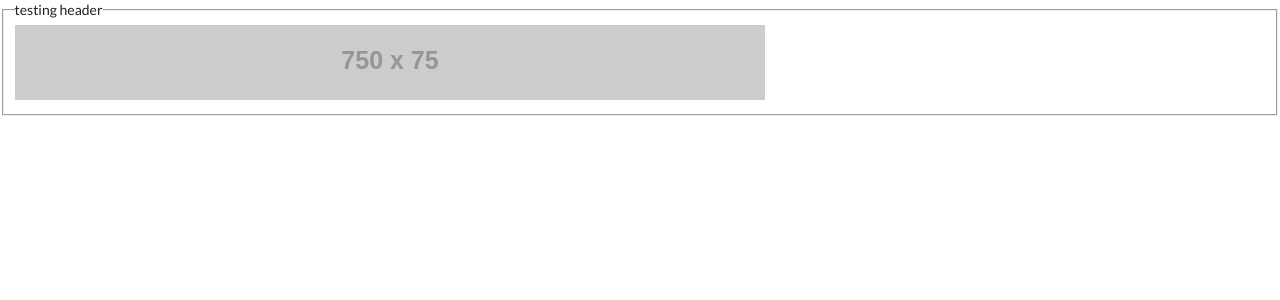
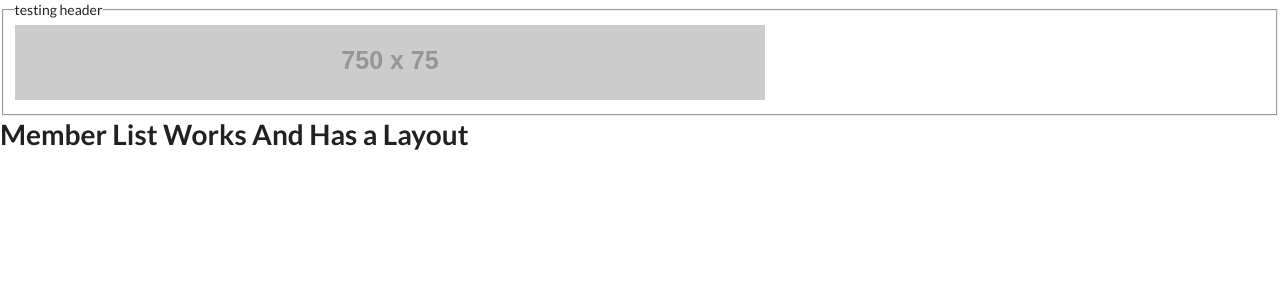
Before and after one commit to MelbourneMakerSpace/Tonic-Old, an Angular app: page /members in a window 1280 px wide. Before the commit this address led to /. Shown: the top 300 px of the page. Built offline with nearby package versions, Linux system fonts and the light colour scheme.

Commit message:
add memberlist

```diff
--- a/src/app/app-routing.module.ts
+++ b/src/app/app-routing.module.ts
@@ -2,6 +2,7 @@ import { NgModule } from "@angular/core";
 import { Routes, RouterModule } from "@angular/router";
 import { LoginComponent } from "./components/login/login.component";
 import { MemberEditComponent } from "./components/member-edit/member-edit.component";
+import { MemberListComponent } from "./components/member-list/member-list.component";
 
 const routes: Routes = [
   {
@@ -11,6 +12,10 @@ const routes: Routes = [
   {
   	path: "member-edit",
   	component: MemberEditComponent
+  },
+  {
+    path: "members",
+    component: MemberListComponent
   }
 ];
 
--- a/src/app/components/member-list/member-list.component.html
+++ b/src/app/components/member-list/member-list.component.html
@@ -1,3 +1,4 @@
-<p>
-  member-list works!
-</p>
+<div class="sixteen wide column">
+<!-- Content Goes here -->
+	<h1>Member List Works And Has a Layout</h1>
+</div>
```
